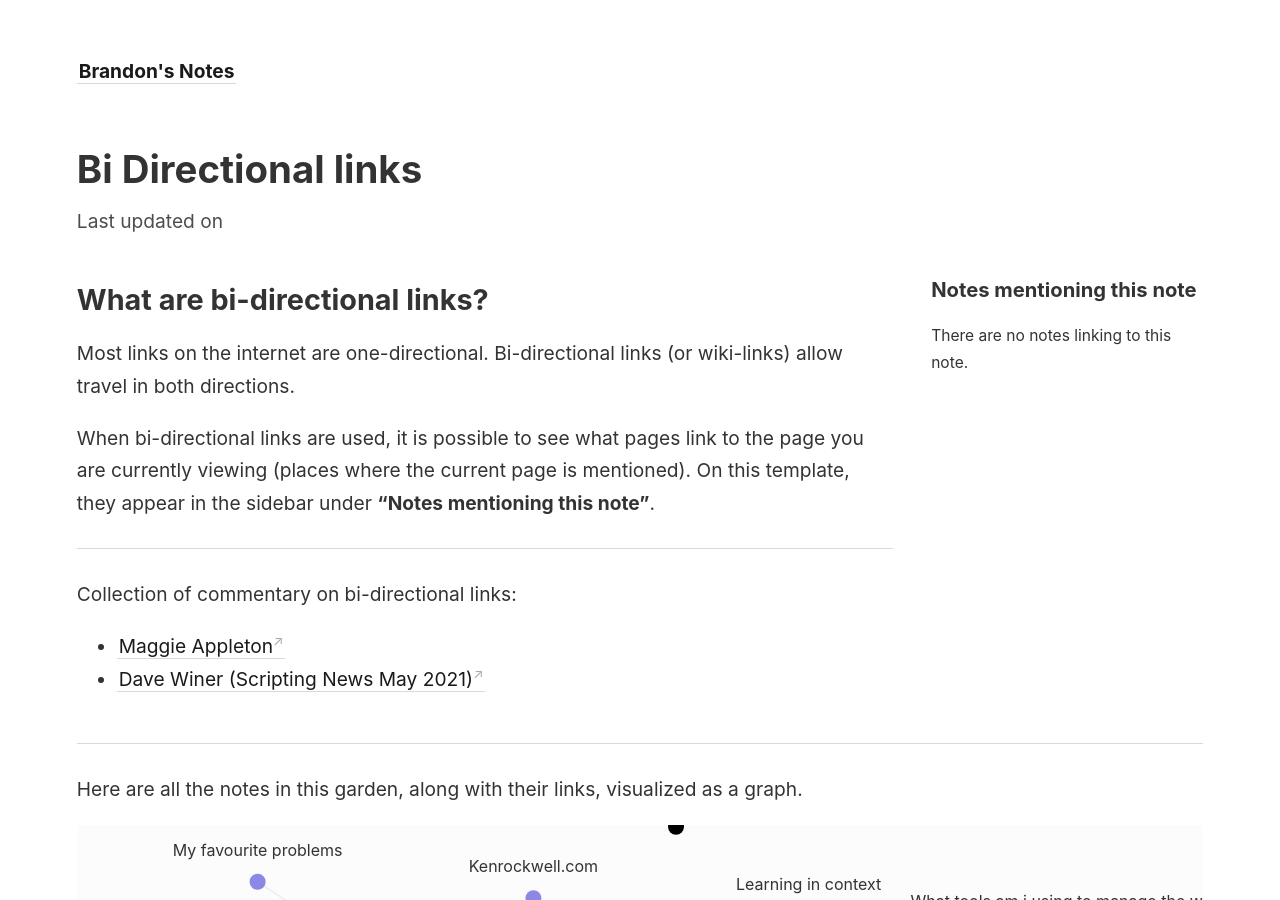
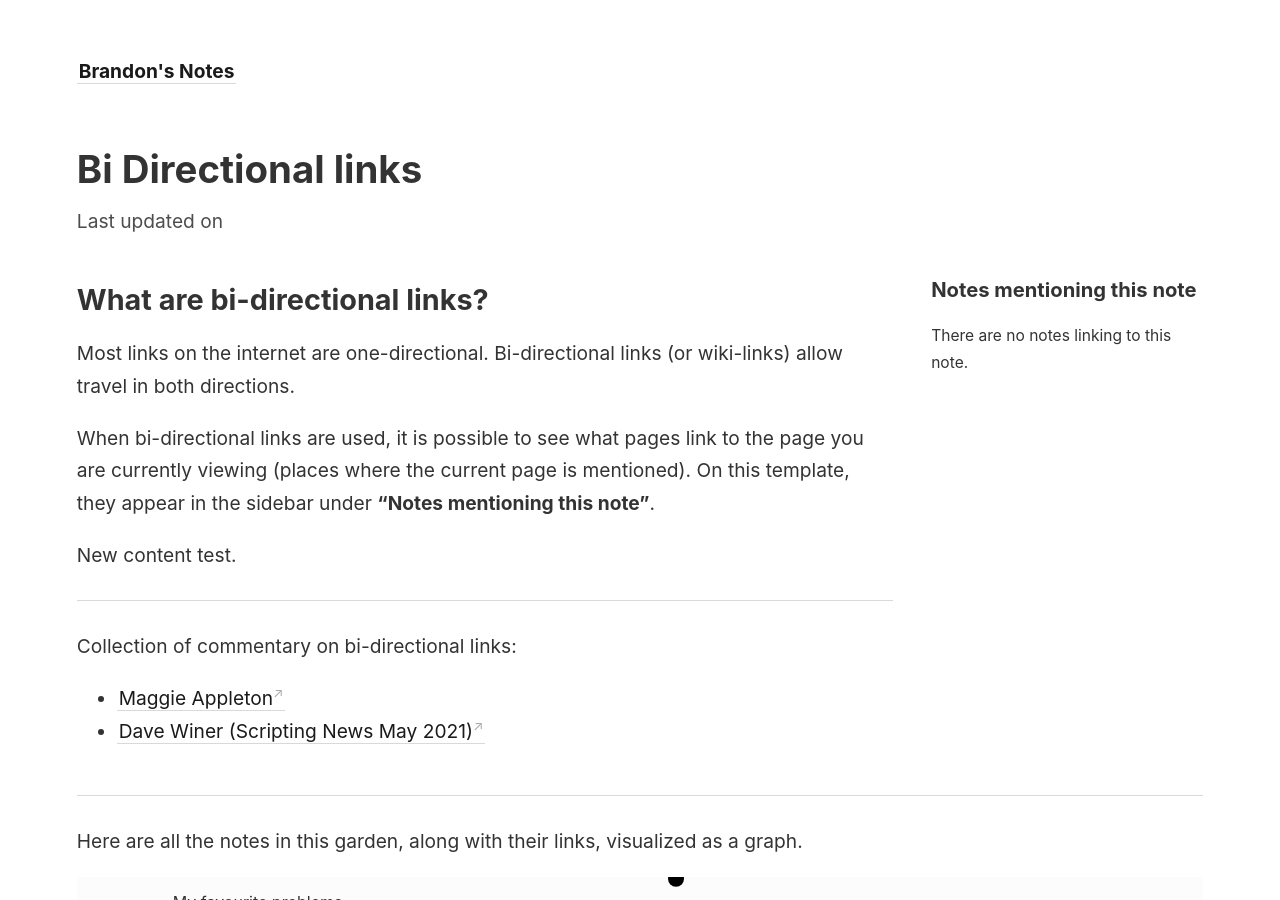
Before and after one commit to brandon-toner/brandontoner-jekyll-garden, a Jekyll site: the page built from _notes/Bi-directional Links.md, in a window 1280 px wide and 900 px high. Built offline with Jekyll 4.4.1, drawn with Linux system fonts in a browser that asks for light colours.

Commit message:
Update content

```diff
--- a/_notes/Bi-directional Links.md
+++ b/_notes/Bi-directional Links.md
@@ -4,6 +4,8 @@ Most links on the internet are one-directional. Bi-directional links (or wiki-li
 
 When bi-directional links are used, it is possible to see what pages link to the page you are currently viewing (places where the current page is mentioned). On this template, they appear in the sidebar under **"Notes mentioning this note"**.
 
+New content test.
+
 ---
 Collection of commentary on bi-directional links:
 - [Maggie Appleton](https://maggieappleton.com/bidirectionals)
```
